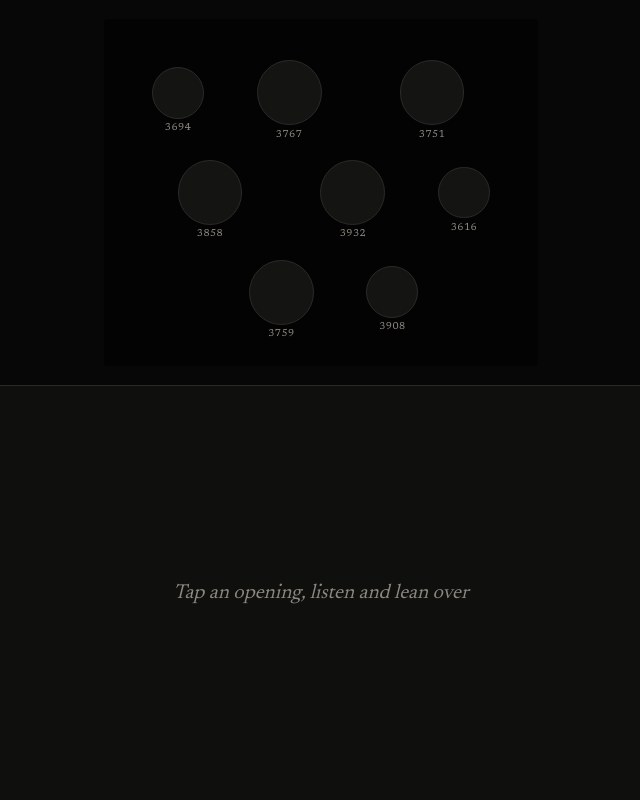
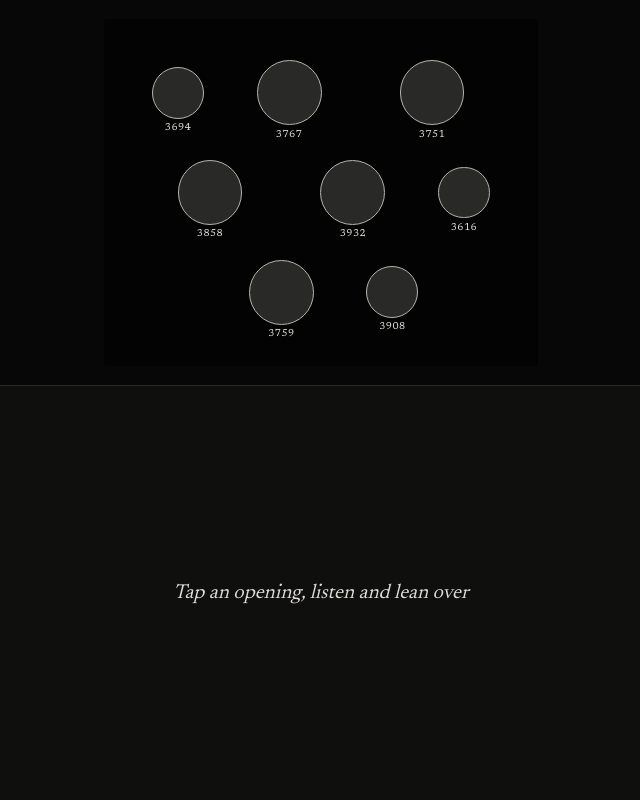
Before and after one commit to rosikm/model-zoo, a plain HTML site: page index.html in a window 1280 px wide. Shown: the whole page, without its empty margins (319-959 px from the left). Drawn offline with Linux system fonts and the light colour scheme.

Commit message:
Brighten inactive openings and idle instructions
Co-authored-by: Copilot <223556219+Copilot@users.noreply.github.com>
Copilot-Session: 2d3d1d74-ff28-4dc3-b5d1-dc007ea0822c

```diff
--- a/index.html
+++ b/index.html
@@ -13,13 +13,13 @@ html{font-size:16px;-webkit-text-size-adjust:100%}
 html,body{margin:0;height:100%;overflow:hidden;background:#070707;color:#edeae4;font-family:"Newsreader",Georgia,"Times New Roman",serif;-webkit-user-select:none;user-select:none;-webkit-tap-highlight-color:transparent;-webkit-touch-callout:none;touch-action:manipulation}
 #top{position:absolute;left:0;top:0;right:0;height:48.14453125%;overflow:hidden}
 #lid{position:absolute;background:#030303;border-radius:4px}
-.hole{position:absolute;padding:0;border:1.5px solid #2a2a28;border-radius:50%;background:#141413;cursor:pointer}
+.hole{position:absolute;padding:0;border:1.5px solid #b8b4ac;border-radius:50%;background:#292928;cursor:pointer}
 .hole.on{border:3px solid #f0935a;background:rgba(240,147,90,.13)}
 .hole:focus-visible{outline:2px solid #edeae4;outline-offset:6px}
-.lab{position:absolute;text-align:center;font-weight:400;color:#8c8880;pointer-events:none}
+.lab{position:absolute;text-align:center;font-weight:400;color:#dedbd5;pointer-events:none}
 .lab.on{color:#f0935a}
 #bottom{position:absolute;left:0;right:0;top:48.14453125%;bottom:0;background:#0f0f0e;box-shadow:inset 0 1px #2a2a28}
-#idle{position:absolute;top:0;right:0;bottom:0;left:0;display:flex;align-items:center;justify-content:center;font:italic 1.625rem "Newsreader",Georgia,"Times New Roman",serif;color:#8c8880;text-align:center;padding:0 40px}
+#idle{position:absolute;top:0;right:0;bottom:0;left:0;display:flex;align-items:center;justify-content:center;font:italic 1.625rem "Newsreader",Georgia,"Times New Roman",serif;color:#dedbd5;text-align:center;padding:0 40px}
 #detail{position:absolute;top:0;right:0;bottom:0;left:0;display:none;flex-direction:column;padding:2rem 3rem 3rem}
 #num{margin:0 0 1.5rem;font:400 2rem/1 "Newsreader",Georgia,"Times New Roman",serif}
 #cols{display:flex;flex:1;min-height:0;width:100%}
```
